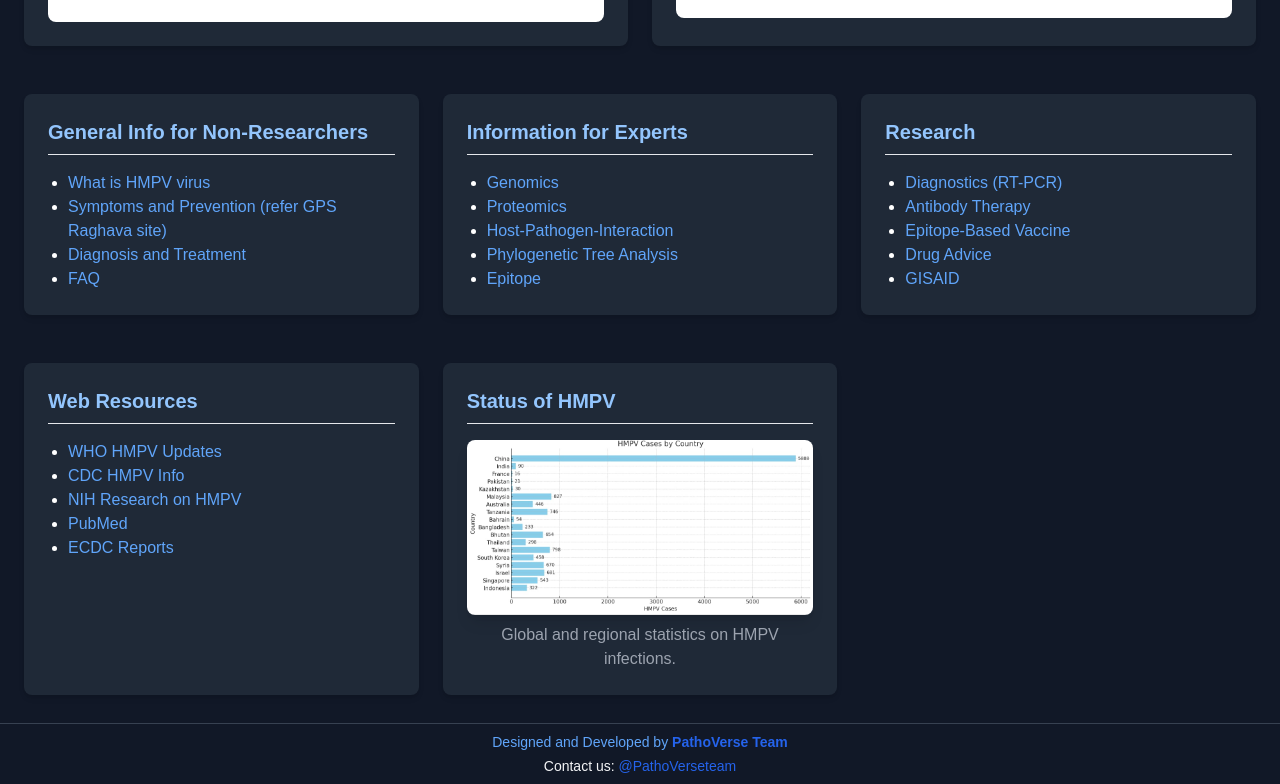
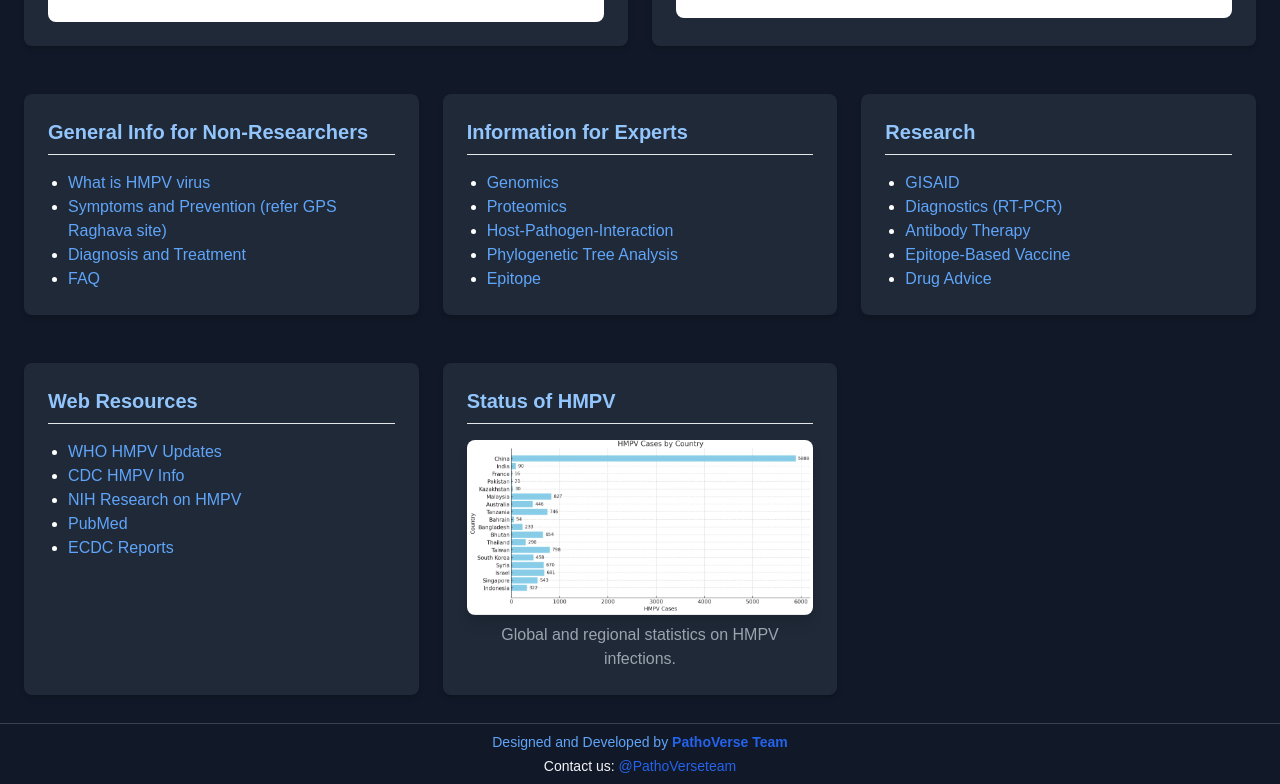
Before and after one commit to RaghavRanjeet/HMPV, a Next.js app in the folder mini_project/: page /Home in a window 1280 px wide. Shown: the part 792-1576 px from the top of the page. Built offline with nearby package versions, Linux system fonts and the light colour scheme.

Commit message:
Update Homepage links for HMPV resources and fix About page layout

```diff
--- a/mini_project/src/app/Home/page.jsx
+++ b/mini_project/src/app/Home/page.jsx
@@ -203,7 +203,17 @@ const Homepage = () => {
             <ul className="list-disc pl-5">
             <li>
                 <Link
-                  href="/diagnostics-rtpcr"
+                  href="https://gisaid.org/"
+                  className="text-blue-400 hover:underline"
+                  target="_blank"
+                  rel="noopener noreferrer"
+                >
+                  GISAID
+                </Link>
+              </li>
+              <li>
+                <Link
+                  href="https://search.cdc.gov/search/?query=HMPV&dpage=1"
                   className="text-blue-400 hover:underline"
                 >
                   Diagnostics (RT-PCR)
@@ -212,40 +222,35 @@ const Homepage = () => {
 
               <li>
                 <Link
-                  href="/antibody-therapy"
+                  href="https://pubmed.ncbi.nlm.nih.gov/?term=hmpv"
                   className="text-blue-400 hover:underline"
                 >
                   Antibody Therapy
                 </Link>
               </li>
+
               <li>
                 <Link
-                  href="/epitope-vaccine"
+                  href="https://www.iedb.org/"
                   className="text-blue-400 hover:underline"
                 >
                   Epitope-Based Vaccine
                 </Link>
               </li>
+
               <li>
                 <Link
-                  href="/drug-advice"
+                  href="https://go.drugbank.com/releases/latest"
                   className="text-blue-400 hover:underline"
                 >
                   Drug Advice
                 </Link>
               </li>
-              <li>
-                <Link
-                  href="https://gisaid.org/"
-                  className="text-blue-400 hover:underline"
-                  target="_blank"
-                  rel="noopener noreferrer"
-                >
-                  GISAID
-                </Link>
-              </li>
+
+
             </ul>
           </Section>
+
           <Section title="Web Resources" className="section">
             <ul className="list-disc pl-5">
               <li>
@@ -303,16 +308,19 @@ const Homepage = () => {
 
           <Section title="Status of HMPV" className="section">
             <div className="flex justify-center">
-              <img src="/status.jpeg" alt="HMPV Global Spread" className="w-full rounded-lg shadow-lg" />
+              <img
+                src="/status.jpeg"
+                alt="HMPV Global Spread"
+                className="w-full rounded-lg shadow-lg"
+              />
             </div>
             <p className="text-gray-400 text-center mt-2">
               Global and regional statistics on HMPV infections.
             </p>
           </Section>
-
         </div>
       </main>
-      <Footer/>
+      <Footer />
     </div>
   );
 };
--- a/mini_project/src/app/about/page.jsx
+++ b/mini_project/src/app/about/page.jsx
@@ -83,7 +83,7 @@ export default function AboutPage() {
       </p>
 
       {/* Team Cards */}
-      <div className="grid grid-cols-1 sm:grid-cols-2 md:grid-cols-3 gap-6 justify-center item-center">
+      <div className="grid grid-cols-1 sm:grid-cols-2 md:grid-cols-3 gap-6 justify-center itemsx-center">
         {members.map((member) => (
           <div
             key={member.index}
```
Lines whose indentation alone changed are shown as unchanged.
